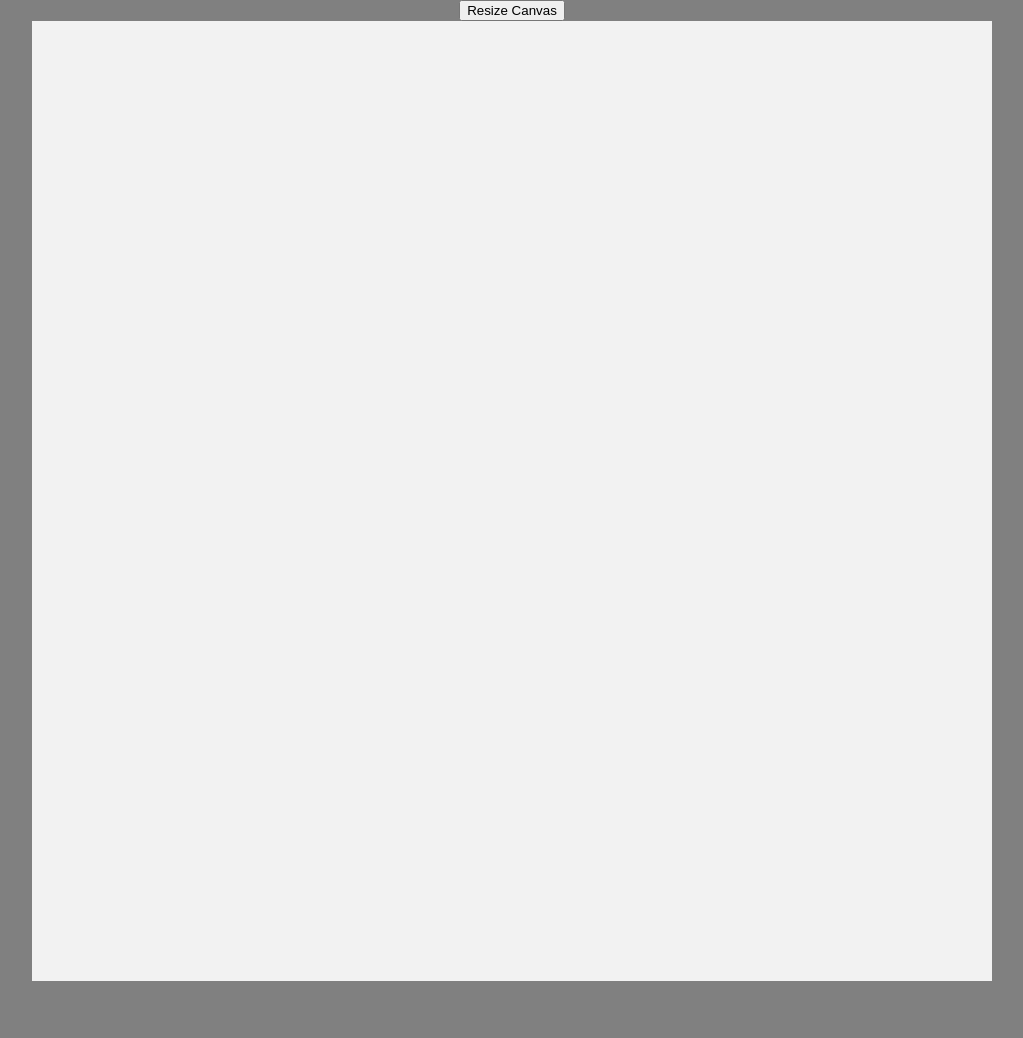
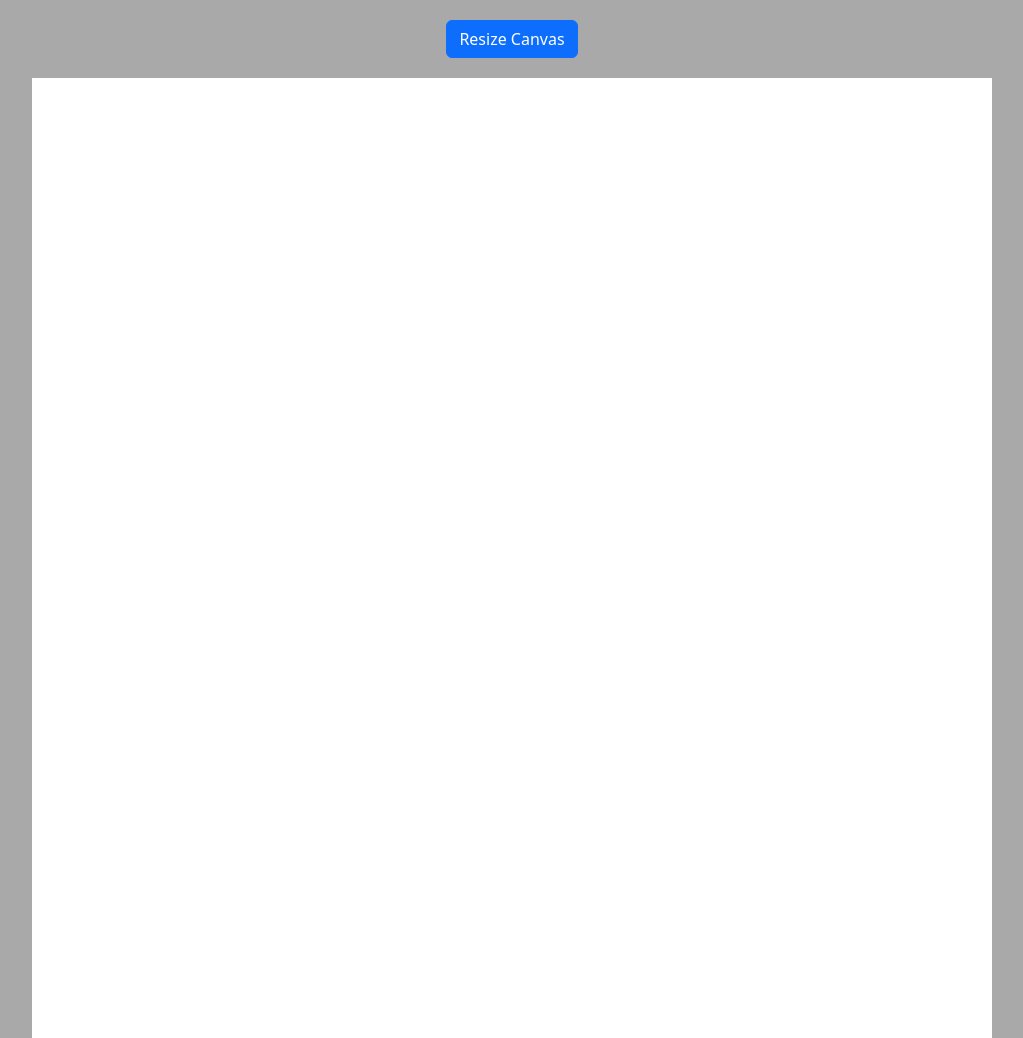
Before and after one commit to JessToni/etch-a-sketch, a plain HTML site: page index.html in a window 1280 px wide. Shown: the whole page, without its empty margins (128-1151 px from the left). Before the commit the page ends 981 px from the top, so only its background shows below. Drawn offline with nearby package versions, Linux system fonts and the light colour scheme.

Commit message:
Change button and body style

```diff
--- a/index.html
+++ b/index.html
@@ -5,9 +5,10 @@
     <meta name="viewport" content="width=device-width, initial-scale=1.0">
     <title>Pixel Canvas</title>
     <link rel="stylesheet" href="style.css">
+    <link href="https://cdn.jsdelivr.net/npm/bootstrap@5.3.0/dist/css/bootstrap.min.css" rel="stylesheet" integrity="sha384-9ndCyUaIbzAi2FUVXJi0CjmCapSmO7SnpJef0486qhLnuZ2cdeRhO02iuK6FUUVM" crossorigin="anonymous">
 </head>
 <body>
-    <button id="canvas-btn">Resize Canvas</button>
+    <button id="canvas-btn" type="button" class="btn btn-primary">Resize Canvas</button>
     <div id="container"></div>
     <script src="script.js"></script>
 </body>
--- a/style.css
+++ b/style.css
@@ -1,4 +1,5 @@
 body {
+    background-color: darkgrey !important;
     margin: 0;
     padding: 0;
     display: flex;
@@ -6,7 +7,6 @@ body {
     justify-content: center;
     align-items: center;
     min-height: 100vh;
-    background-color: grey;
 }
 
 #container {
@@ -20,6 +20,11 @@ body {
 .square {
     width: 100%;
     height:100%;
-    background-color: #f2f2f2;
+    background-color: white;
     transition: background-color 0.1s ease;
 }
+
+#canvas-btn {
+    display: flex;
+    margin: 20px;
+}
```
